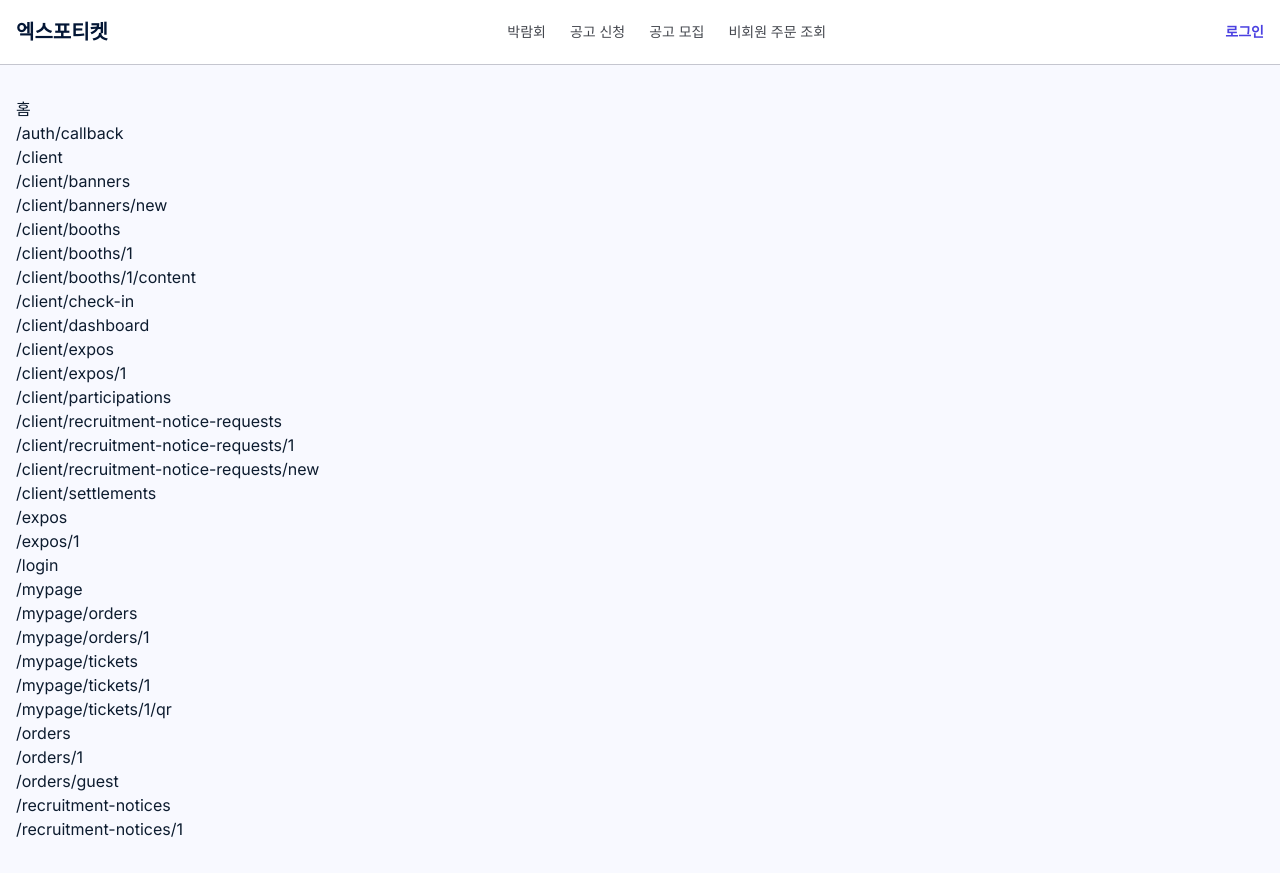
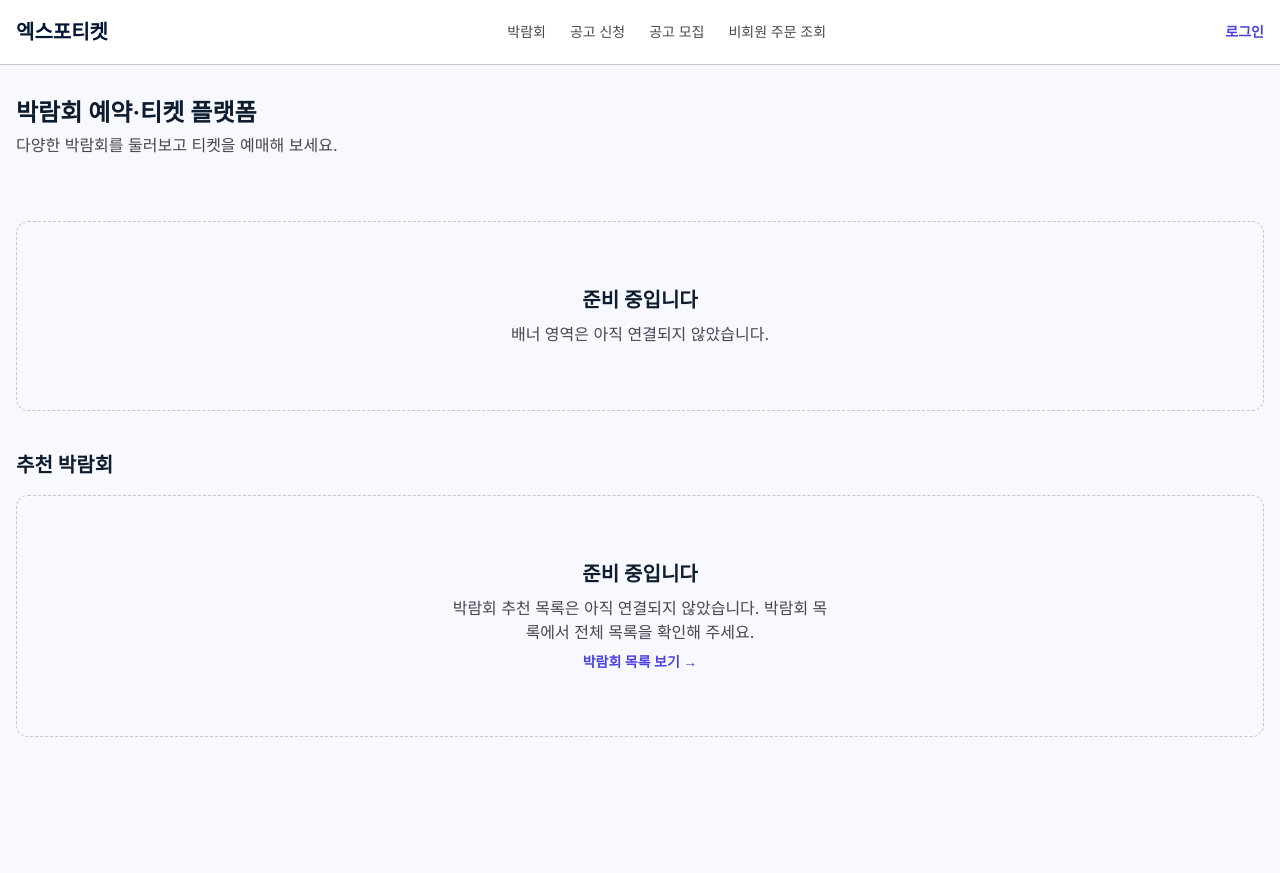
Before and after one commit to expo-platform-team4/expo, a Next.js app in the folder front/: page / in a window 1280 px wide. After the commit the page ends 800 px from the top, so only its background shows below. Built offline with nearby package versions, Linux system fonts and the light colour scheme.

Commit message:
feat(front): 홈·박람회 목록·박람회 상세 화면 연결

```diff
--- /dev/null
+++ b/front/src/app/(public)/expos/[expoId]/page.tsx
@@ -0,0 +1 @@
+export { default } from '@/features/expo/pages/ExpoDetailPage'
--- a/front/src/features/expo/api.ts
+++ b/front/src/features/expo/api.ts
@@ -1,2 +1,32 @@
-// TODO: expo 도메인 API 호출 함수 (lib/api.ts 의 axios 인스턴스를 재사용한다)
-export {}
+import { api } from '@/lib/api'
+
+type ApiEnvelope<T> = { success: boolean; data: T; message: string | null }
+
+/** 구매 가능한 티켓 상품 한 종류. 백엔드 `PurchasableTicketProductResponse` 와 짝이다. */
+export type PurchasableTicketProduct = {
+  ticketProductId: number
+  name: string
+  description: string
+  price: number
+  availableQuantity: number
+  maxQuantityPerOrder: number
+  salesStartAt: string
+  salesEndAt: string
+}
+
+/**
+ * 박람회 상세의 구매 가능 티켓 상품 목록. `GET /api/expos/{expoId}/ticket-products/purchasable`.
+ *
+ * **박람회 자체를 나열·조회하는 공개 API 는 없다** (GitHub 이슈 #107) — 이 엔드포인트는
+ * expoId 를 이미 아는 상태에서만 호출할 수 있고, 박람회의 제목·소개·일정 같은 정보는 주지
+ * 않는다(티켓 상품 정보만 준다). 존재하지 않는 expoId 를 넘기면 400 으로
+ * "박람회를 찾을 수 없습니다" 를 준다(`ErrorCode.EXPO_NOT_FOUND`).
+ */
+export const fetchPurchasableTicketProducts = async (
+  expoId: number
+): Promise<PurchasableTicketProduct[]> => {
+  const { data } = await api.get<ApiEnvelope<PurchasableTicketProduct[]>>(
+    `/expos/${expoId}/ticket-products/purchasable`
+  )
+  return data.data
+}
--- a/front/src/features/expo/hooks.ts
+++ b/front/src/features/expo/hooks.ts
@@ -1,2 +1,19 @@
-// TODO: expo 도메인 React Query 훅 (api.ts + queryKeys.ts 를 조합한다)
-export {}
+import { useQuery } from '@tanstack/react-query'
+
+import { fetchPurchasableTicketProducts } from './api'
+import { expoKeys } from './queryKeys'
+
+/**
+ * 박람회 상세의 구매 가능 티켓 상품 목록.
+ *
+ * `expoId` 가 `null` 이면(라우트 파라미터가 숫자가 아닌 경우) 요청을 보내지 않는다.
+ * 존재하지 않는 expoId 는 400 으로 실패하는데, 다시 불러도 같은 결과라 재시도하지
+ * 않는다(Spec.md 5절 — checkin 모듈의 `useTicketView` 와 같은 패턴).
+ */
+export const usePurchasableTicketProducts = (expoId: number | null) =>
+  useQuery({
+    queryKey: expoKeys.purchasableTicketProducts(expoId ?? 0),
+    queryFn: () => fetchPurchasableTicketProducts(expoId as number),
+    enabled: expoId !== null,
+    retry: false,
+  })
--- /dev/null
+++ b/front/src/features/expo/pages/ExpoDetailPage.tsx
@@ -0,0 +1,124 @@
+'use client'
+
+import Link from 'next/link'
+import { useParams } from 'next/navigation'
+
+import {
+  Badge,
+  Button,
+  Card,
+  CardTitle,
+  EmptyState,
+  ErrorState,
+  LoadingBlock,
+  PageHeader,
+} from '@/components/ui'
+import { useAuthStore } from '@/lib/auth'
+import { formatDateTime } from '@/lib/date'
+
+import type { PurchasableTicketProduct } from '../api'
+import { usePurchasableTicketProducts } from '../hooks'
+
+/**
+ * `/expos/{expoId}` — 박람회 상세. Function.md 2절 "박람회 정보 + 구매 가능 티켓 상품 목록".
+ *
+ * **박람회 자체(제목·소개·일정·장소)를 조회하는 공개 API 가 없다**(이슈 #107) — 그래서
+ * "박람회 소개" 영역은 준비 중으로 둔다. 실제로 붙는 것은 구매 가능한 티켓 상품 목록
+ * (`GET /api/expos/{expoId}/ticket-products/purchasable`) 뿐이다. 이 엔드포인트는
+ * expoId 를 이미 안다는 전제로만 호출 가능해서, 목록 화면(`ExpoListPage`)에서 여기로 올
+ * 방법은 없고 주소를 직접 아는 경우에만 열린다.
+ */
+const ExpoDetailPage = () => {
+  const params = useParams<{ expoId: string }>()
+  const parsedExpoId = Number(params.expoId)
+  const expoId = Number.isInteger(parsedExpoId) && parsedExpoId > 0 ? parsedExpoId : null
+
+  const { data, isPending, error, refetch } = usePurchasableTicketProducts(expoId)
+  const accessToken = useAuthStore((state) => state.accessToken)
+
+  if (expoId === null) {
+    return (
+      <div>
+        <PageHeader title="박람회 상세" />
+        <EmptyState title="잘못된 접근입니다" description="박람회 주소가 올바르지 않습니다." />
+      </div>
+    )
+  }
+
+  return (
+    <div className="flex flex-col gap-8">
+      <PageHeader
+        title={`박람회 #${expoId}`}
+        description="박람회 소개는 아직 준비 중입니다. 아래에서 구매 가능한 티켓을 확인하세요."
+      />
+
+      <section aria-label="박람회 소개">
+        <EmptyState
+          notReady
+          title="박람회 소개"
+          description="박람회 소개·일정·장소 정보를 보여주는 API 가 아직 연결되지 않았습니다."
+        />
+      </section>
+
+      <section aria-label="구매 가능한 티켓" className="flex flex-col gap-4">
+        <div className="flex flex-wrap items-center justify-between gap-3">
+          <h2 className="text-title-lg text-on-background font-semibold">구매 가능한 티켓</h2>
+          <div className="flex gap-2">
+            <Link href={`/orders?expoId=${expoId}`}>
+              <Button size="sm">{accessToken ? '예매하기' : '회원 예매하기'}</Button>
+            </Link>
+            <Link href={`/orders/guest?expoId=${expoId}`}>
+              <Button variant="secondary" size="sm">
+                비회원 예매하기
+              </Button>
+            </Link>
+          </div>
+        </div>
+
+        {isPending ? (
+          <LoadingBlock label="티켓 정보를 불러오는 중입니다" />
+        ) : error ? (
+          <ErrorState error={error} onRetry={refetch} />
+        ) : data.length === 0 ? (
+          <EmptyState
+            title="구매 가능한 티켓이 없습니다"
+            description="현재 판매 중인 티켓 상품이 없습니다."
+          />
+        ) : (
+          <ul className="grid gap-4 sm:grid-cols-2">
+            {data.map((product) => (
+              <li key={product.ticketProductId}>
+                <TicketProductCard product={product} />
+              </li>
+            ))}
+          </ul>
+        )}
+      </section>
+    </div>
+  )
+}
+
+const TicketProductCard = ({ product }: { product: PurchasableTicketProduct }) => {
+  const soldOut = product.availableQuantity <= 0
+
+  return (
+    <Card className="flex flex-col gap-2">
+      <div className="flex items-start justify-between gap-2">
+        <CardTitle className="mb-0">{product.name}</CardTitle>
+        {soldOut ? <Badge variant="neutral">품절</Badge> : <Badge variant="success">판매중</Badge>}
+      </div>
+      <p className="text-body-md text-on-surface-variant">{product.description}</p>
+      <p className="text-title-lg text-on-surface font-semibold">
+        {product.price.toLocaleString('ko-KR')}원
+      </p>
+      <p className="text-label-md text-on-surface-variant">
+        판매기간 {formatDateTime(product.salesStartAt)} ~ {formatDateTime(product.salesEndAt)}
+      </p>
+      <p className="text-label-sm text-on-surface-variant">
+        잔여 {product.availableQuantity}매 · 1회 최대 {product.maxQuantityPerOrder}매
+      </p>
+    </Card>
+  )
+}
+
+export default ExpoDetailPage
--- a/front/src/features/expo/pages/ExpoListPage.tsx
+++ b/front/src/features/expo/pages/ExpoListPage.tsx
@@ -1,5 +1,23 @@
-const ExpoListPage = () => {
-  return <div>박람회 목록</div>
-}
+import { EmptyState, PageHeader } from '@/components/ui'
+
+/**
+ * `/expos` — 박람회 목록. Function.md 2절.
+ *
+ * 박람회 단위 목록 조회 API 가 없다(이슈 #107). DB 에는 `v_public_expo_cards` 뷰가 이미
+ * 있지만 이를 노출하는 컨트롤러·서비스가 없어서, `ticket-products/purchasable` 를 박람회별로
+ * 묶는 임시 방편도 쓸 수 없다 — 그 엔드포인트조차 expoId 를 이미 알아야 호출할 수 있고,
+ * 박람회 목록을 얻을 방법(공개 목록·검색 API)이 전혀 없기 때문이다. 그래서 목록 화면은
+ * "준비 중" 으로 채운다(Function.md 7절 원칙 — 조용히 빈 목록으로 두지 않는다).
+ */
+const ExpoListPage = () => (
+  <div>
+    <PageHeader title="박람회 목록" description="전체 박람회를 둘러볼 수 있는 공간입니다." />
+    <EmptyState
+      notReady
+      title="박람회 목록"
+      description="박람회 목록 조회 API 가 아직 연결되지 않았습니다. 곧 준비하겠습니다."
+    />
+  </div>
+)
 
 export default ExpoListPage
--- a/front/src/features/expo/pages/HomePage.tsx
+++ b/front/src/features/expo/pages/HomePage.tsx
@@ -1,51 +1,39 @@
 import Link from 'next/link'
 
-const links = [
-  '/auth/callback',
-  '/client',
-  '/client/banners',
-  '/client/banners/new',
-  '/client/booths',
-  '/client/booths/1',
-  '/client/booths/1/content',
-  '/client/check-in',
-  '/client/dashboard',
-  '/client/expos',
-  '/client/expos/1',
-  '/client/participations',
-  '/client/recruitment-notice-requests',
-  '/client/recruitment-notice-requests/1',
-  '/client/recruitment-notice-requests/new',
-  '/client/settlements',
-  '/expos',
-  '/expos/1',
-  '/login',
-  '/mypage',
-  '/mypage/orders',
-  '/mypage/orders/1',
-  '/mypage/tickets',
-  '/mypage/tickets/1',
-  '/mypage/tickets/1/qr',
-  '/orders',
-  '/orders/1',
-  '/orders/guest',
-  '/recruitment-notices',
-  '/recruitment-notices/1',
-]
+import { EmptyState, PageHeader } from '@/components/ui'
 
-const HomePage = () => {
-  return (
-    <div>
-      <div>홈</div>
-      <ul>
-        {links.map((href) => (
-          <li key={href}>
-            <Link href={href}>{href}</Link>
-          </li>
-        ))}
-      </ul>
-    </div>
-  )
-}
+/**
+ * `/` — 홈. Function.md 2절 "진입점. 박람회 추천·배너".
+ *
+ * 배너는 이번 범위에서 제외다(이슈 #103). 박람회 추천도 나열할 원본이 없다 — 공개
+ * 박람회 목록·추천 API 자체가 없어서다(이슈 #107). 둘 다 조용히 빈 화면으로 두지 않고
+ * "준비 중" 을 명시한다(Function.md 7절 원칙).
+ */
+const HomePage = () => (
+  <div className="flex flex-col gap-10">
+    <PageHeader
+      title="박람회 예약·티켓 플랫폼"
+      description="다양한 박람회를 둘러보고 티켓을 예매해 보세요."
+    />
+
+    <section aria-label="배너">
+      <EmptyState notReady title="배너" description="배너 영역은 아직 연결되지 않았습니다." />
+    </section>
+
+    <section aria-label="박람회 추천" className="flex flex-col gap-4">
+      <h2 className="text-title-lg text-on-background font-semibold">추천 박람회</h2>
+      <EmptyState
+        notReady
+        title="추천 박람회"
+        description="박람회 추천 목록은 아직 연결되지 않았습니다. 박람회 목록에서 전체 목록을 확인해 주세요."
+        action={
+          <Link href="/expos" className="text-secondary text-label-md font-semibold">
+            박람회 목록 보기 →
+          </Link>
+        }
+      />
+    </section>
+  </div>
+)
 
 export default HomePage
--- a/front/src/features/expo/queryKeys.ts
+++ b/front/src/features/expo/queryKeys.ts
@@ -1,2 +1,11 @@
-// TODO: expo 도메인 React Query 캐시 키
-export {}
+/**
+ * expo 도메인 React Query 캐시 키.
+ *
+ * 박람회 자체를 나열·조회하는 공개 API 가 없어(GitHub 이슈 #107) 지금은 상세 화면의
+ * "구매 가능한 티켓 상품" 하나뿐이다. expoId 별로 캐시가 섞이면 안 되므로 키에 넣는다.
+ */
+export const expoKeys = {
+  all: ['expo'] as const,
+  purchasableTicketProducts: (expoId: number) =>
+    [...expoKeys.all, 'purchasableTicketProducts', expoId] as const,
+}
```
